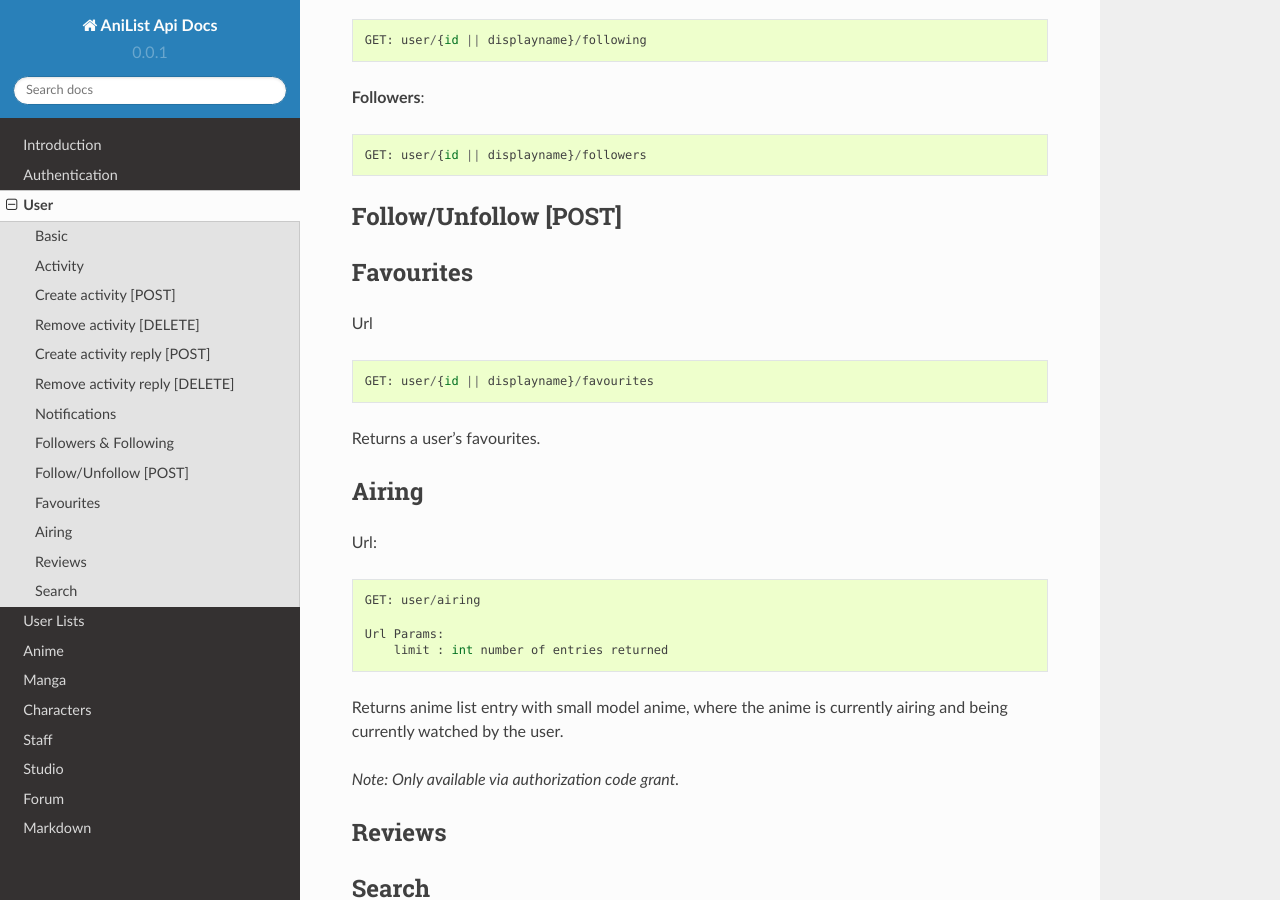
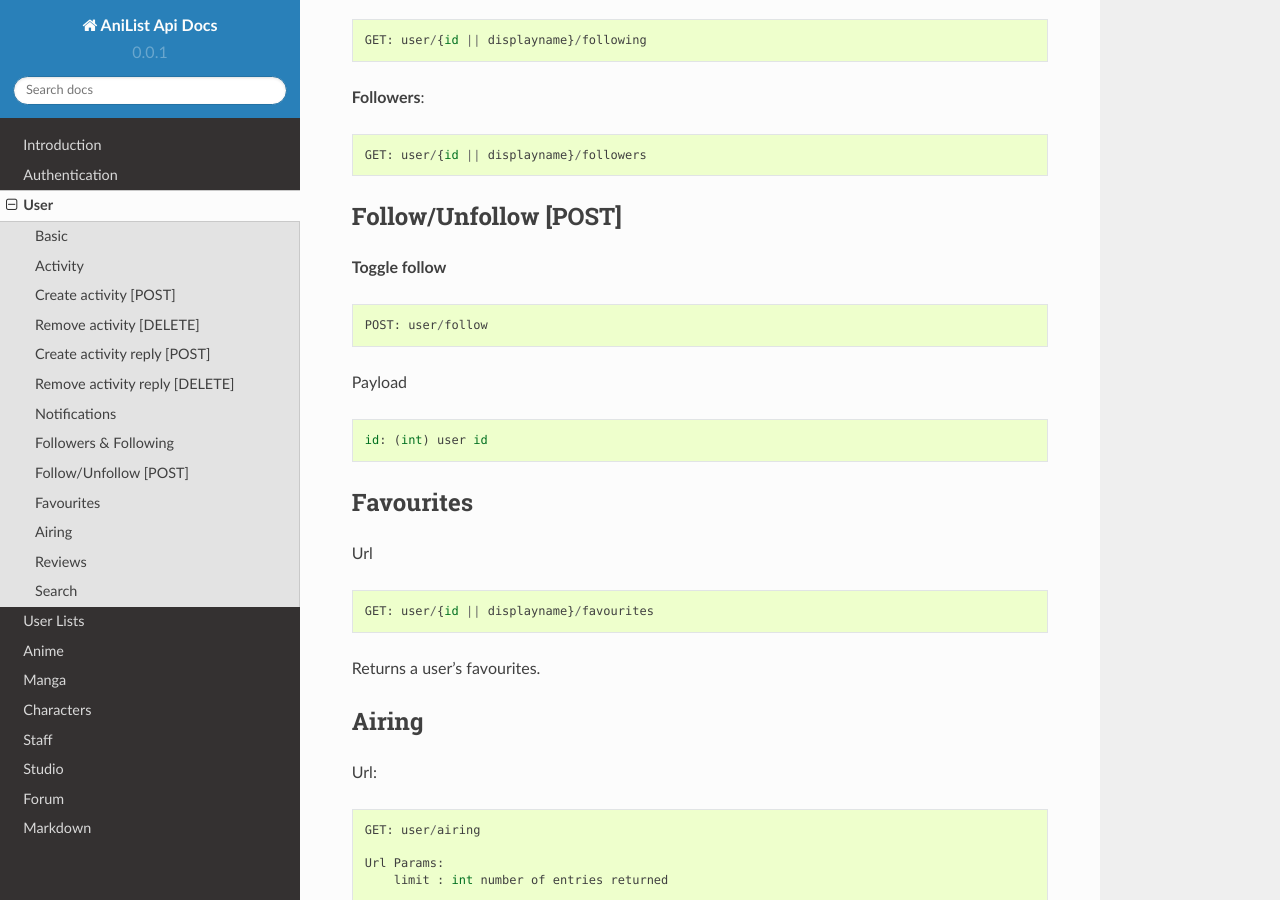
Before and after one commit to joshstar/AniList-API-Docs, a Sphinx documentation site: the page built from source/user.rst, in a window 1280 px wide and 900 px high, scrolled down 2535 px. Built offline with Sphinx 7.4.7 and the Read the Docs theme 2.0.0, drawn with Linux system fonts in a browser that asks for light colours.

Commit message:
User following post

```diff
--- a/source/user.rst
+++ b/source/user.rst
@@ -131,6 +131,14 @@
 Follow/Unfollow [POST]
 ==================================
 
+**Toggle follow**
+::
+	POST: user/follow
+
+Payload
+::
+	id: (int) user id
+
 ==================================
 Favourites
 ==================================
```
